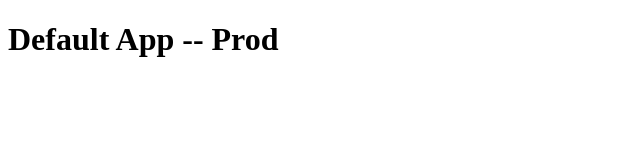
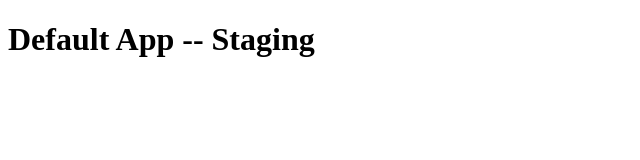
Before and after one commit to LearnDevOpsNoob/jenkins-deploy, an Angular app: page / in a window 1280 px wide. Shown: the top 160 px of the page, without its empty margins (0-640 px from the left). Built offline with nearby package versions, Linux system fonts and the light colour scheme.

Commit message:
Staging first commit

```diff
--- a/src/app/app.component.html
+++ b/src/app/app.component.html
@@ -1 +1 @@
-<h1>Default App -- Prod</h1>
+<h1>Default App -- Staging</h1>
```
